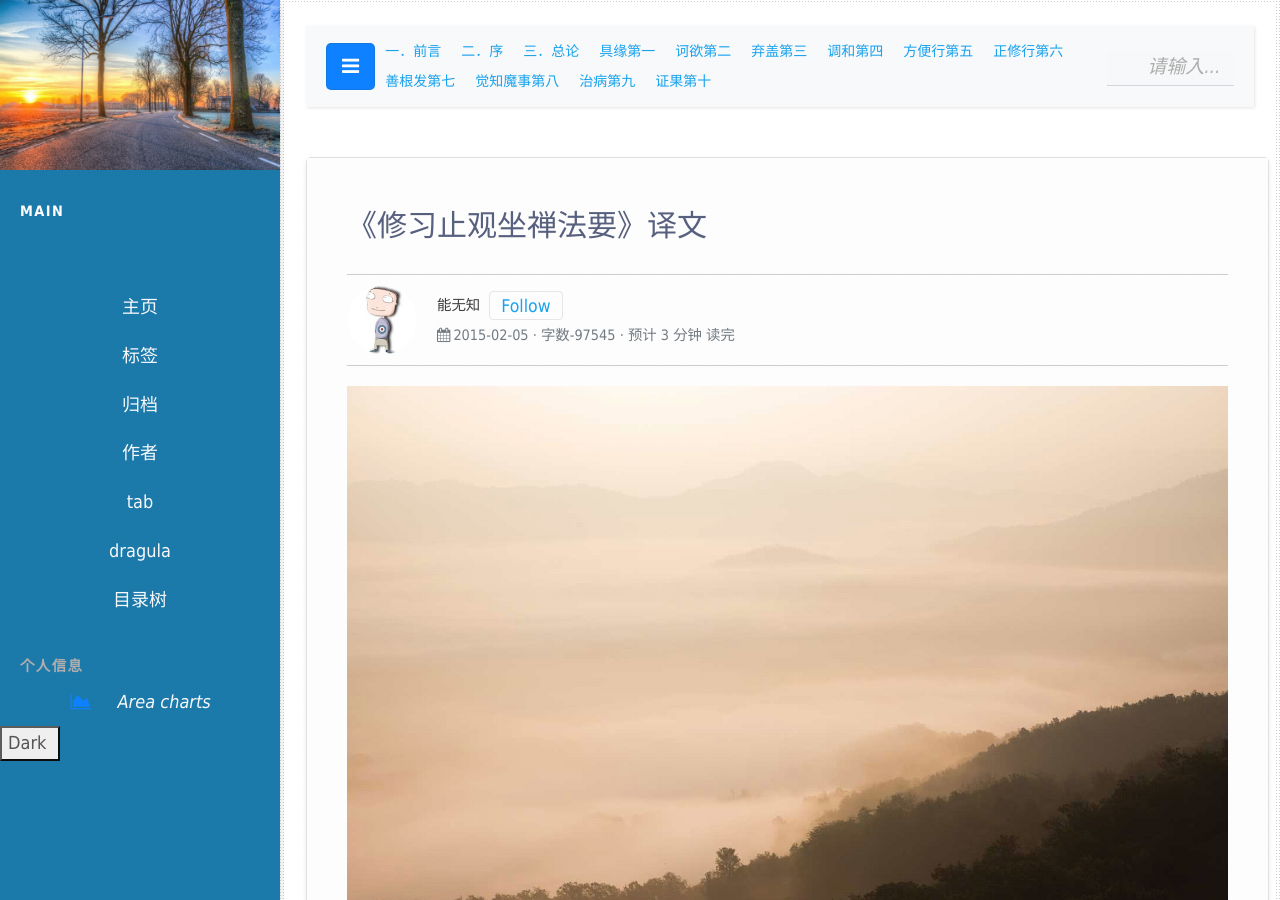
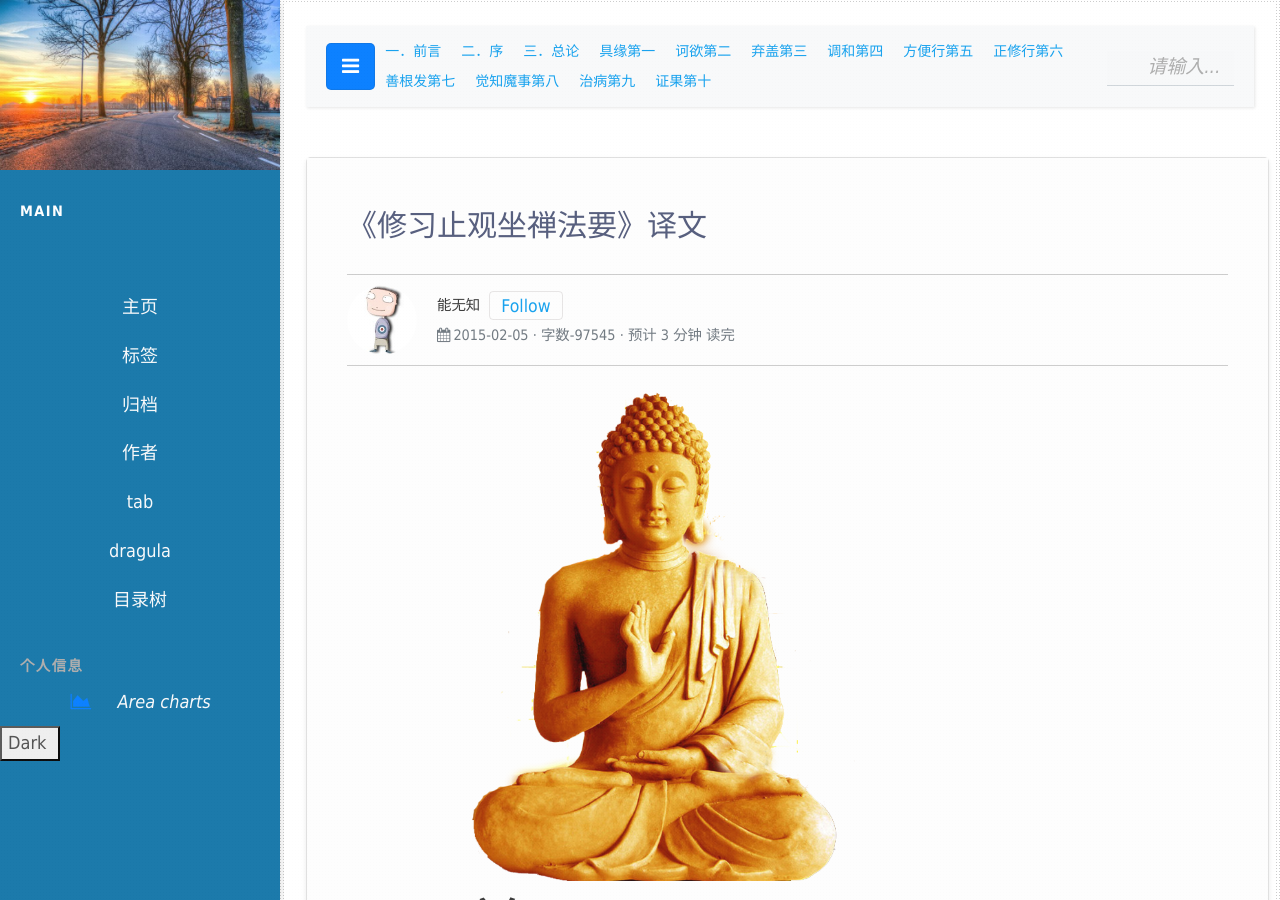
Before and after one commit to nengwuzhi/nengwuzhi.github.ioce, a Jekyll site: the page built from _posts/2015-02-05-《修习止观坐禅法要》译文.md, in a window 1280 px wide and 900 px high. Built offline with Jekyll 4.4.1, drawn with Linux system fonts in a browser that asks for light colours; nearby versions of some CDN libraries.

Commit message:
Update 2015-02-05-《修习止观坐禅法要》译文.md

```diff
--- a/_posts/2015-02-05-《修习止观坐禅法要》译文.md
+++ b/_posts/2015-02-05-《修习止观坐禅法要》译文.md
@@ -1,7 +1,7 @@
 ---
 author: author1
 title: 《修习止观坐禅法要》译文
-featimg: /img/2.jpg
+featimg: /img/resources/logo.png
 tags: [止观main,佛学]
 category: [佛教]
 summary: 智顗大师是天台宗的实际创宗之人，一生致力于弘扬法华经学
```
